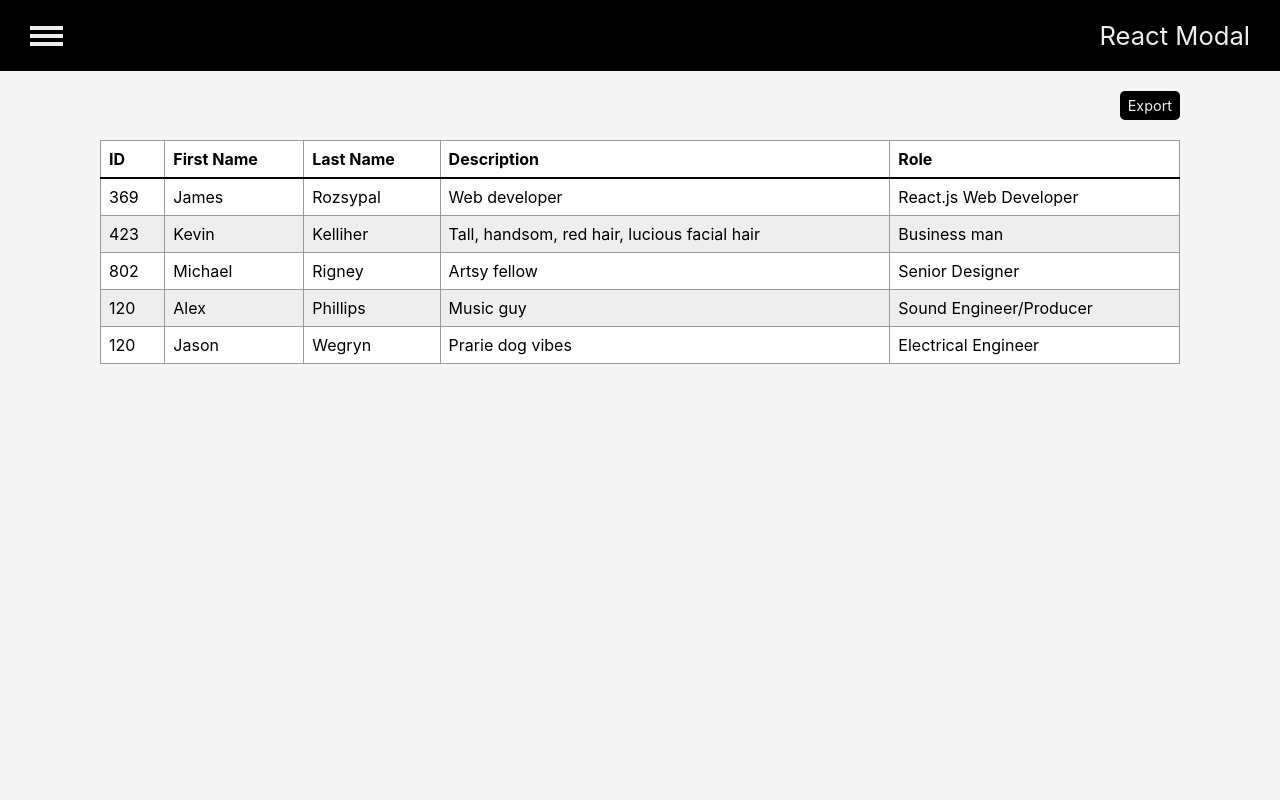
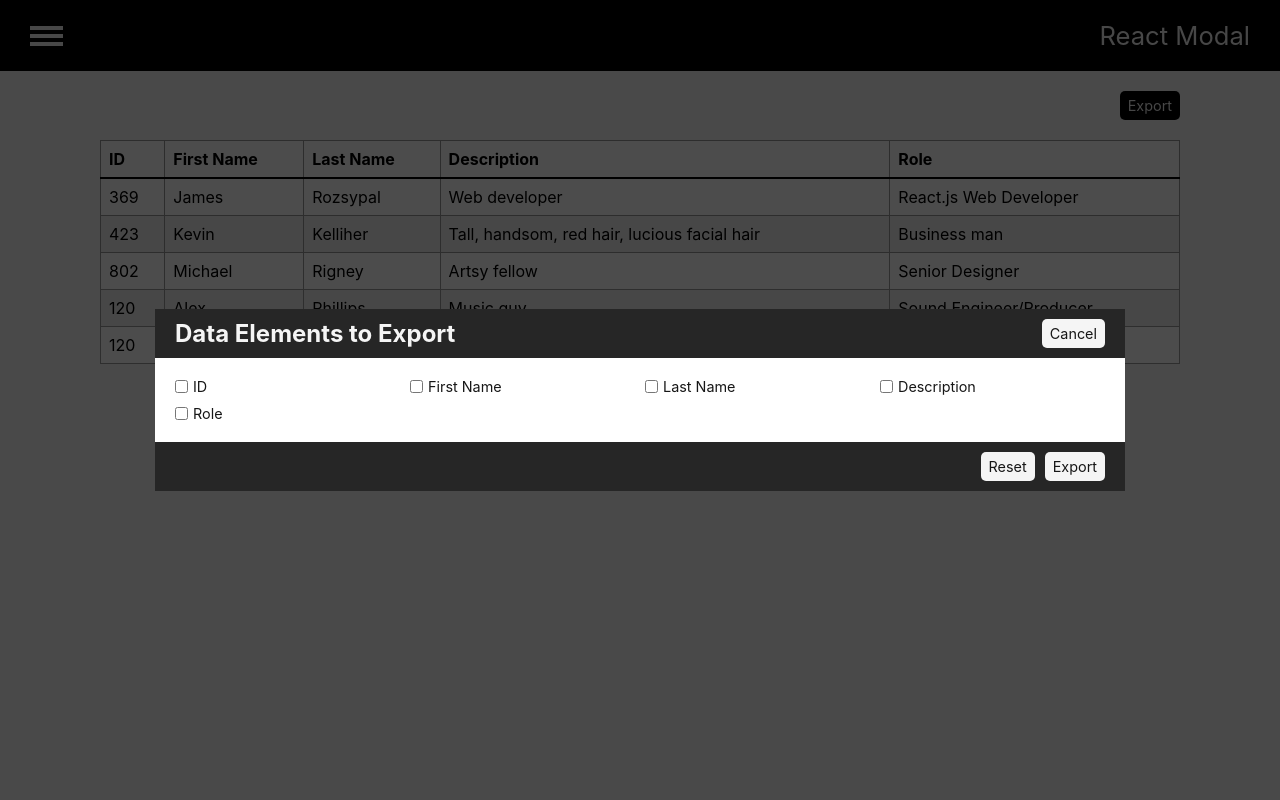
Before and after one commit to James-Rozy/react-modal, a React (Create React App) app: page / in a window 1280 px wide. Both pictures are taken after a click on the button "Export". Shown: the top 800 px of the page. Built offline with nearby package versions, Linux system fonts and the light colour scheme.

Commit message:
Rename Modal.css

```diff
--- a/src/styles/modal.css
+++ b/src/styles/modal.css
@@ -1,11 +1,31 @@
+.modal--overlay {
+  position: fixed;
+  top: 0;
+  left: 0;
+  right: 0;
+  bottom: 0;
+  background-color: rgba(0, 0, 0, 0.7);
+  z-index: 1000;
+}
+
 .modal {
+  position: fixed;
+  top: 50%;
+  left: 50%;
+  transform: translate(-50%, -50%);
+  background-color: #fff;
+  z-index: 1000;
+
+  max-width: 100%;
+  max-height: 100%;
+  overflow: auto;
   display: flex;
   flex-direction: column;
   justify-content: center;
   gap: 10px;
 }
 
-.modal-header {
+.modal--header {
   padding: 10px 20px;
   display: flex;
   flex-direction: row;
@@ -15,17 +35,29 @@
   color: var(--neutral-100);
 }
 
-.modal-btn {
+.modal--btn {
   cursor: pointer;
   background-color: var(--neutral-100);
   color: var(--neutral-900);
 }
 
-.modal-checkbox-grid {
+.modal--checkbox-grid {
   padding: 10px 20px;
   display: grid;
   grid-template-columns: repeat(4, 225px);
   gap: 10px;
+}
+
+@media (max-width: 1200px) {
+  .modal--checkbox-grid {
+    grid-template-columns: repeat(3, 225px);
+  }
+}
+
+@media (max-width: 800px) {
+  .modal--checkbox-grid {
+    grid-template-columns: repeat(2, 225px);
+  }
 }
 
 .input-wrapper {
@@ -41,7 +73,7 @@
 }
 
 label {
-  font-size: 0.8rem;
+  font-size: 0.9rem;
   color: var(--neutral-900);
 }
 
@@ -54,10 +86,11 @@ label {
   cursor: pointer;
 }
 
-.modal-footer {
-  padding: 0 20px 10px;
+.modal--footer {
+  padding: 10px 20px;
   display: flex;
   flex-direction: row;
-  justify-content: end;
+  justify-content: flex-end;
   gap: 10px;
+  background-color: var(--neutral-800);
 }
```
